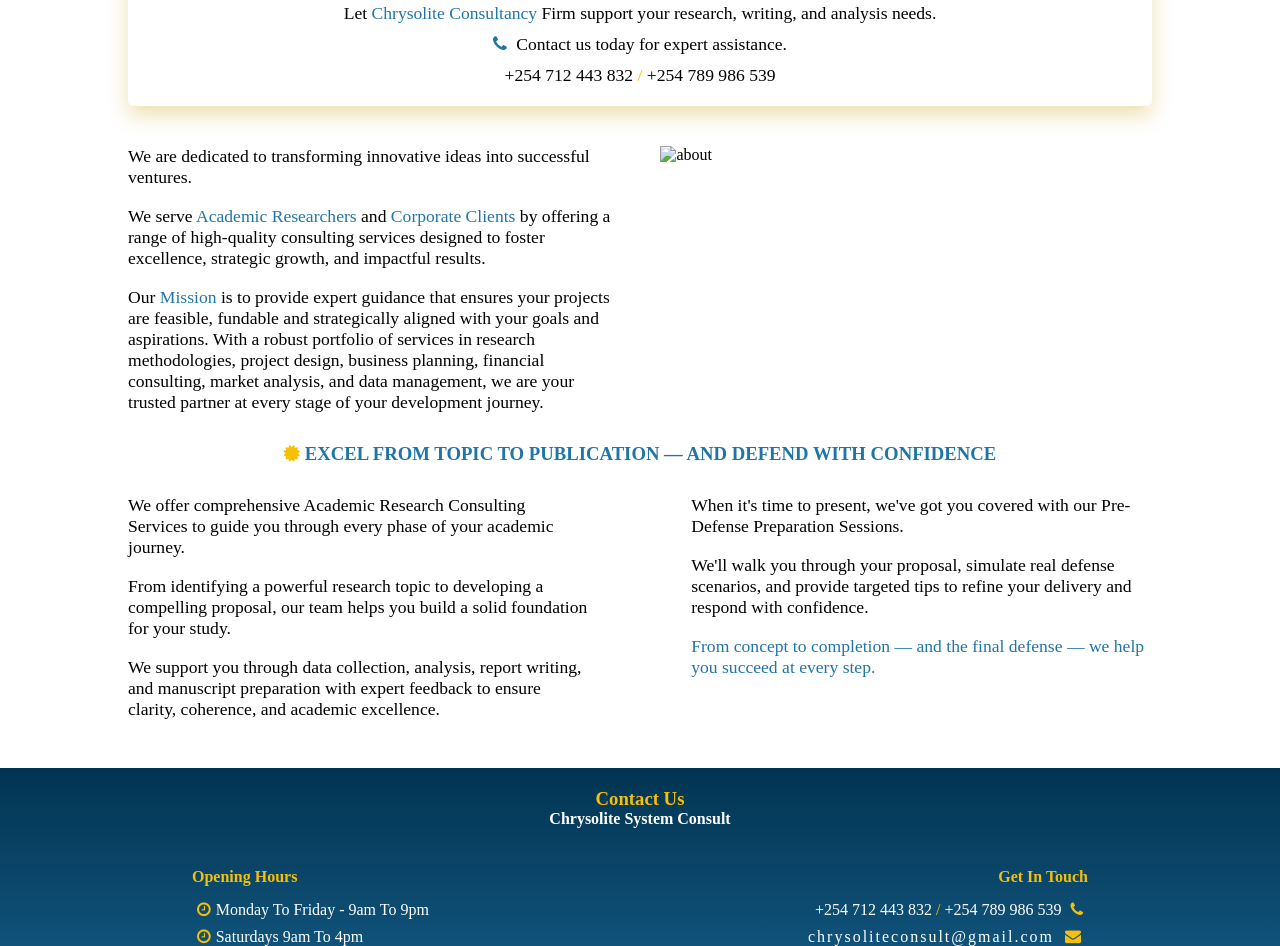
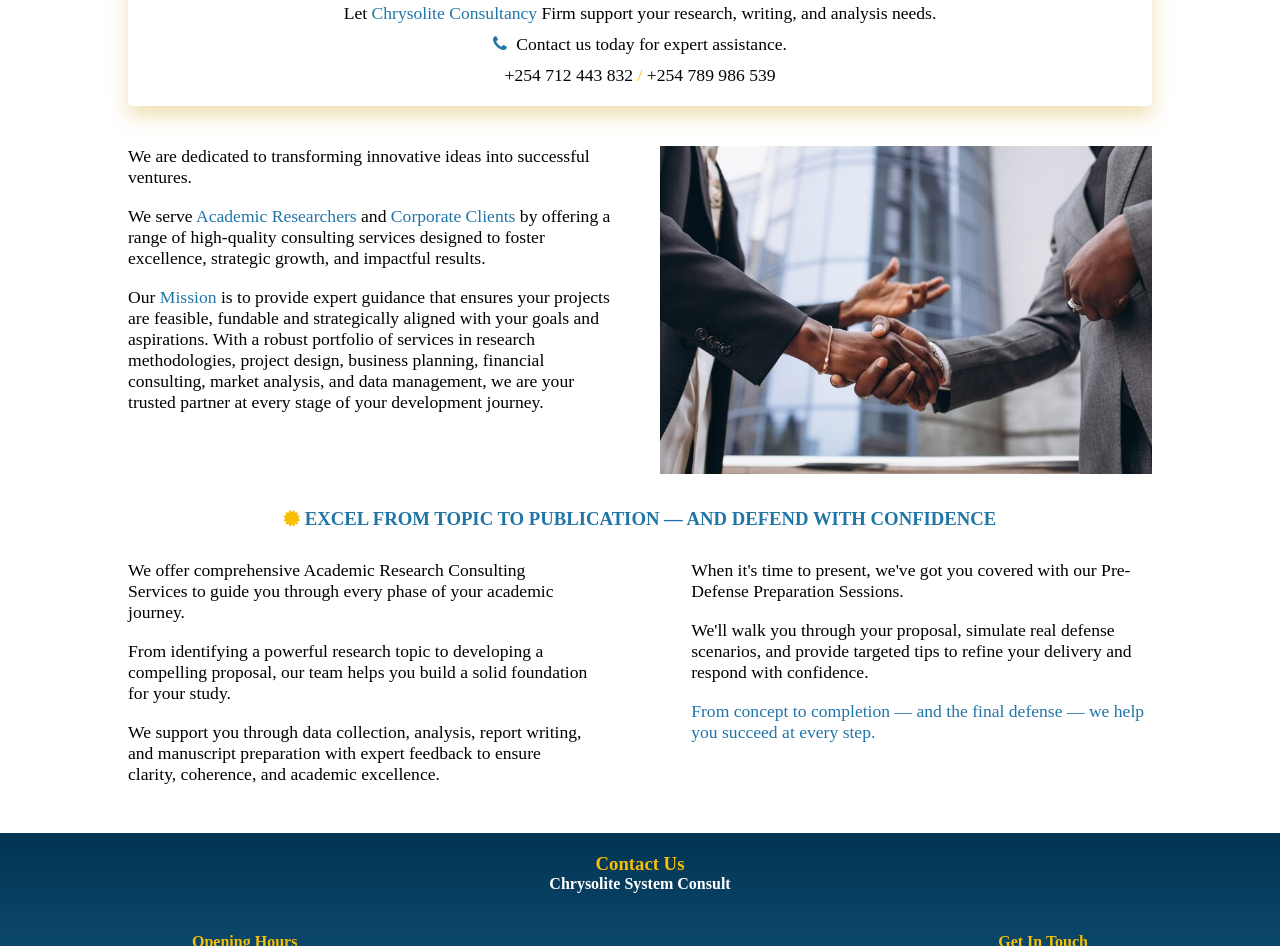
Before and after one commit to levinjoshua/chrysoliteconsult.com, a plain HTML site: page about.html in a window 1280 px wide. Shown: the part 811-1757 px from the top of the page. Drawn offline with Linux system fonts and the light colour scheme; the site is published under a folder, as on GitHub Pages, so addresses that start at the root find nothing.

Commit message:
Update about.html

```diff
--- a/about.html
+++ b/about.html
@@ -85,7 +85,7 @@
 
             </div>
             <div class="section-pic col-1">
-                <img src="/images/about us.jpg" alt="about">
+                <img src="images/about us.jpg" alt="about">
             </div>
         </div>
     </div>
```
